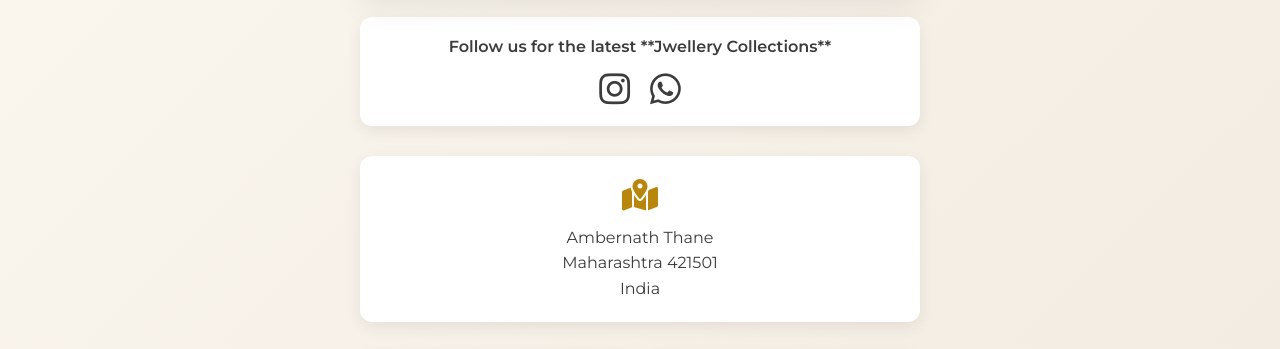
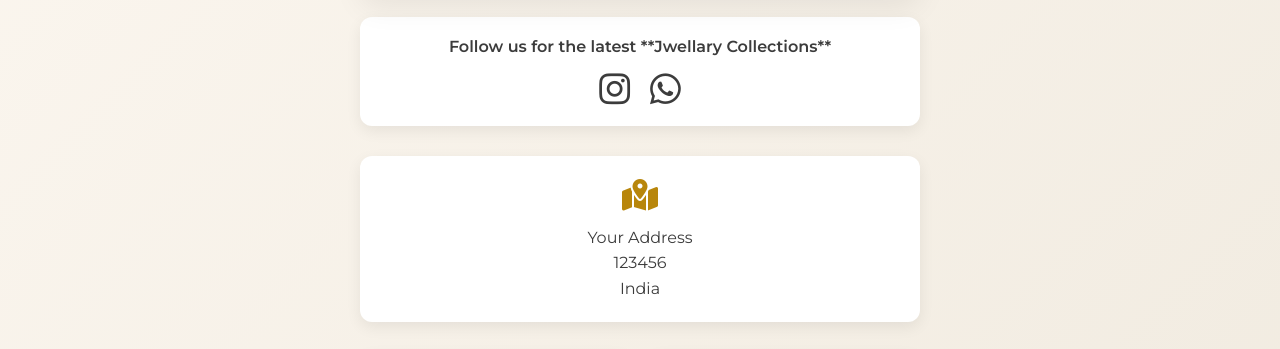
Before and after one commit to alertsbyvivek/bio, a plain HTML site: page index.html in a window 1280 px wide. Shown: the part 382-731 px from the top of the page. Drawn offline with nearby package versions, Linux system fonts and the light colour scheme.

Commit message:
Update index.html

```diff
--- a/index.html
+++ b/index.html
@@ -322,7 +322,7 @@
         </header>
 
         <section class="follow-cta">
-            <p>Follow us for the latest **Jwellery Collections**</p>
+            <p>Follow us for the latest **Jwellary Collections**</p>
             <div class="cta-icons">
                 <a id="cta-instagram-link" href="#" target="_blank" aria-label="Follow on Instagram">
                     <i class="fa-brands fa-instagram"></i>
@@ -378,14 +378,14 @@
             profilePicUrl: "https://images.unsplash.com/photo-1628155930501-c5806213d2a7?crop=entropy&cs=tinysrgb&fit=max&fm=jpg&ixid=M3wxMjA3fDB8MXxzZWFyY2h8NXx8YnJhbmQlMjBsb2dvJTIwYWJzdHJhY3R8ZW58MHx8fHwxNjk5MjQxMDkxfDA&ixlib=rb-4.0.3&q=80&w=1080",
             brandName: "Abha By Abhay",
             tagline: "Exquisite Demifine Jewelry for Every Occasion",
-            address: "Ambernath Thane, Maharashtra 421501, India",
-            googleMapsUrl: "http://googleusercontent.com/maps.google.com/7",
-            whatsappConnectNumber: "919876543210",
-            whatsappGroupLink: "https://chat.whatsapp.com/YourWhatsAppGroupInviteCode",
+            address: "Your Address, 123456, India",
+            googleMapsUrl: "https://maps.app.goo.gl/keZ8QQe4tyvR5TFT7?g_st=ac",
+            whatsappConnectNumber: "919309125200",
+            whatsappGroupLink: "https://chat.whatsapp.com/BccHr513TahKQfyvmJCFS7",
             instagramHandle: "abha_by_abhay",
-            amazonStoreLink: "https://www.amazon.in/stores/AbhaByAbhay/page/YOUR_PAGE_ID",
-            meeshoStoreLink: "https://www.meesho.com/shop/YourShopId",
-            callNumber: "+919876543210"
+            amazonStoreLink: "https://amzn.to/3IzC9GK",
+            meeshoStoreLink: "https://www.meesho.com/DEDHIYAENTERPRISES?_ms=3.0.1",
+            callNumber: "919309125200"
         };
 
         document.getElementById('profile-pic').src = config.profilePicUrl;
@@ -409,7 +409,7 @@
 
         function hideIfPlaceholder(elementId, linkValue) {
             const element = document.getElementById(elementId);
-            if (element && (!linkValue || linkValue.includes("your") || linkValue.includes("#"))) {
+            if (element && (!linkValue || linkValue.includes("your") || linkValue.includes("#") || linkValue.includes("https://chat.whatsapp.com/YourWhatsAppGroupInviteCode"))) {
                 element.style.display = 'none';
             }
         }
```
